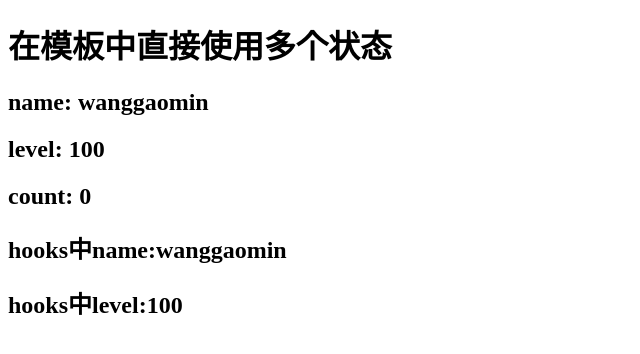
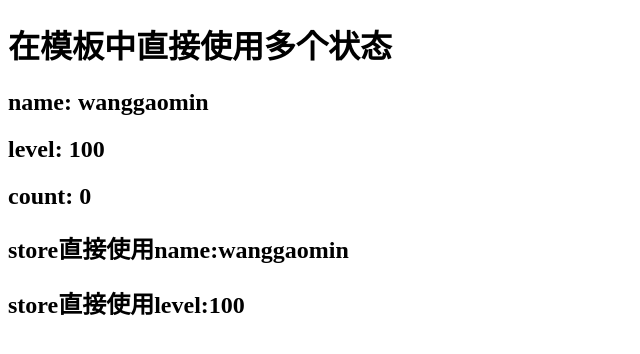
Before and after one commit to wgm0813/06_vuex_pinia, a Vue app: page / in a window 1280 px wide. Shown: the top 354 px of the page, without its empty margins (0-640 px from the left). Built offline with nearby package versions, Linux system fonts and the light colour scheme.

Commit message:
直接在compositions api里面使用store

```diff
--- a/src/views/01_store基本使用.vue
+++ b/src/views/01_store基本使用.vue
@@ -25,10 +25,13 @@
     <h2>compositions api：cName: {{ cName }}</h2>
     <h2>compositions api：cLevel: {{ cLevel }}</h2> -->
 
-    <!-- compositions api -->
     <!-- 3、compositions api独立代码逻辑到hooks文件里 -->
-    <h2>hooks中name:{{ state.name.value }}</h2>
-    <h2>hooks中level:{{ state.level }}</h2>
+    <!-- <h2>hooks中name:{{ state.name.value }}</h2>
+    <h2>hooks中level:{{ state.level }}</h2> -->
+
+    <!-- 3、compositions api直接使用store -->
+    <h2>store直接使用name:{{ name }}</h2>
+    <h2>store直接使用level:{{ level }}</h2>
   </div>
 </template>
 
@@ -49,14 +52,24 @@ export default {
 </script> -->
 
 <script setup>
+// 1、一步步完成
 // import {computed} from 'vue';
 // import {mapState, useStore} from 'vuex';
 // const {name,level} = mapState(['name', 'level'])
 // const cName = computed(name.bind({$store: useStore()}));
 // const cLevel = computed(level.bind({$store: useStore()}));
 
-import useState from '../hooks/useState.js'
-const state= useState(['name', 'level']);
+// 2、使用useState
+// import useState from '../hooks/useState.js'
+// const state= useState(['name', 'level']);
+
+// 3、直接使用
+import { toRefs } from 'vue';
+import { useStore } from 'vuex';
+// 这样直接使用，缺点：不是响应式
+// const {name,level} = useStore();
+// 但是可以通过toRefs来变成响应式
+const { name , level }= toRefs(useStore().state);
 
 </script>
 
```
